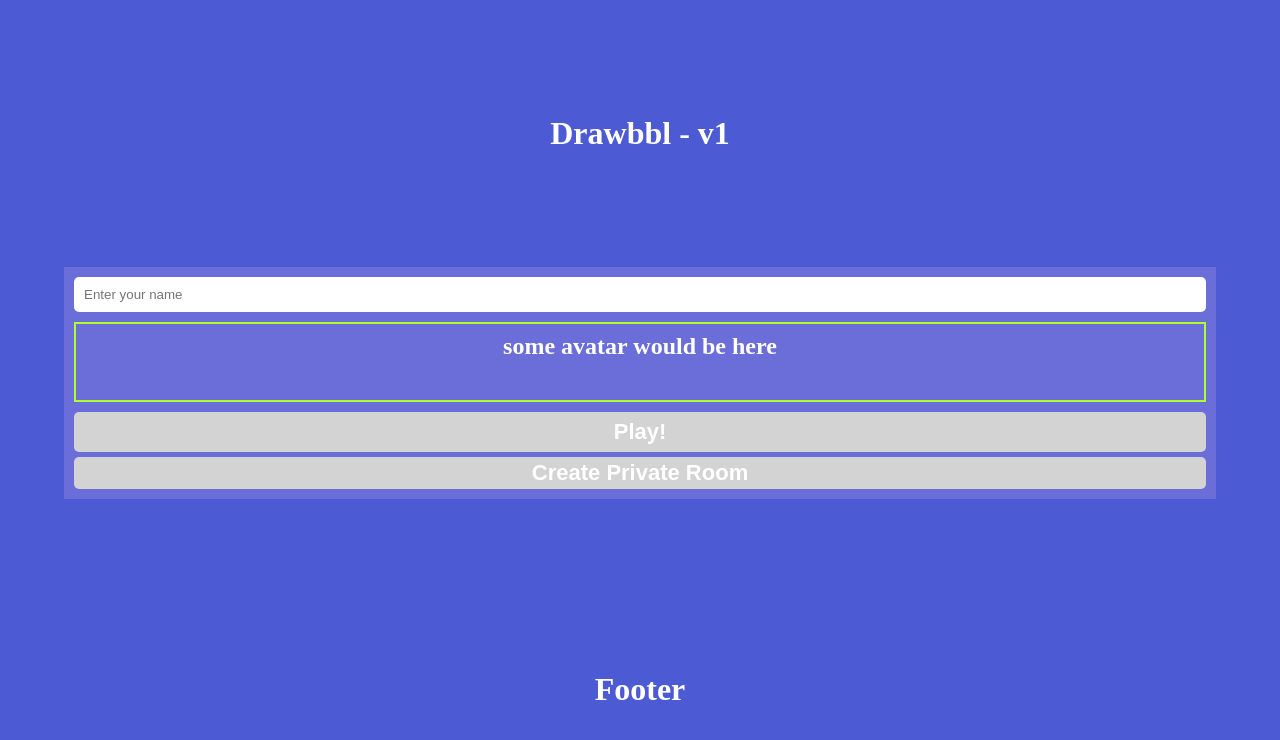
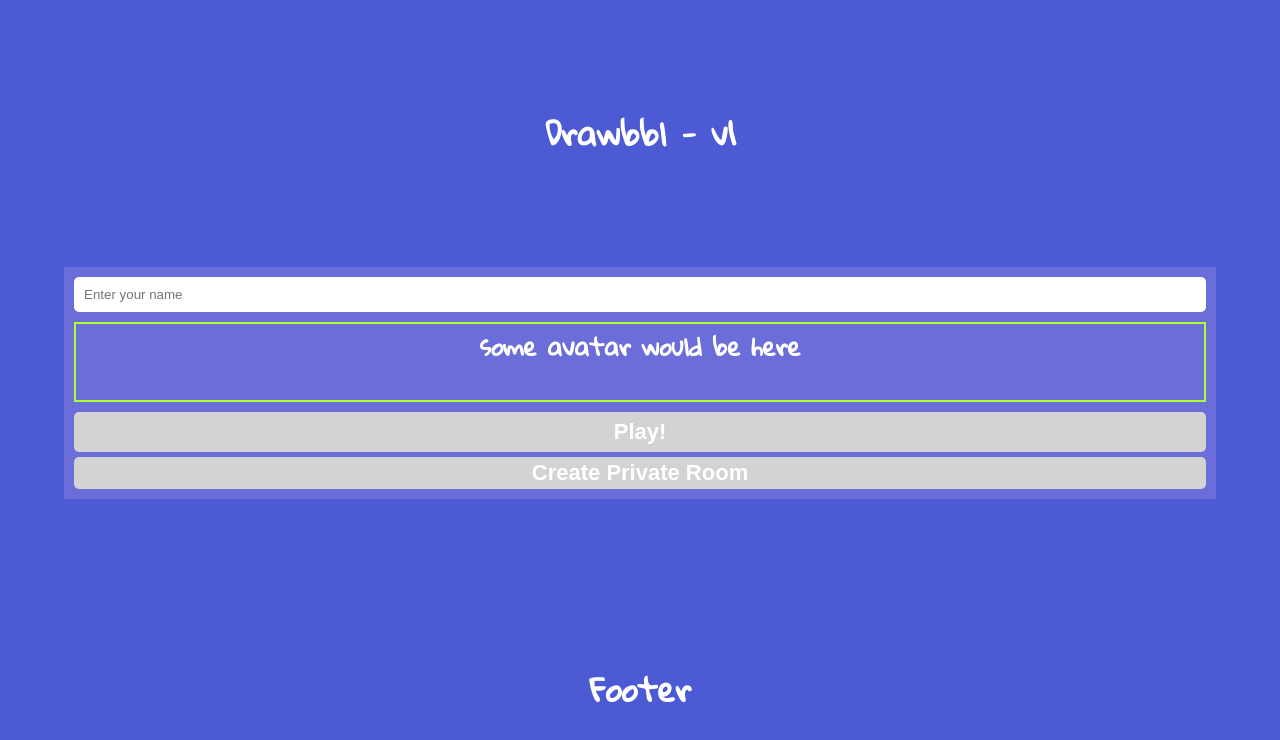
Before and after one commit to rr-sk-dev/drawbbl, an Angular app: page / in a window 1280 px wide. Shown: the top 740 px of the page. Built offline with nearby package versions, Linux system fonts and the light colour scheme.

Commit message:
add google font

```diff
--- a/src/index.html
+++ b/src/index.html
@@ -10,6 +10,13 @@
       src="https://kit.fontawesome.com/ee914c97d9.js"
       crossorigin="anonymous"
     ></script>
+
+    <link rel="preconnect" href="https://fonts.googleapis.com" />
+    <link rel="preconnect" href="https://fonts.gstatic.com" crossorigin />
+    <link
+      href="https://fonts.googleapis.com/css2?family=Gloria+Hallelujah&display=swap"
+      rel="stylesheet"
+    />
   </head>
   <body>
     <app-root></app-root>
--- a/src/styles.scss
+++ b/src/styles.scss
@@ -1,5 +1,5 @@
 :root {
-  font-family: 'Shadows Into Light', cursive;
+  font-family: 'Gloria Hallelujah', cursive;
   font-size: 16px;
   line-height: 24px;
   font-weight: 400;
```
